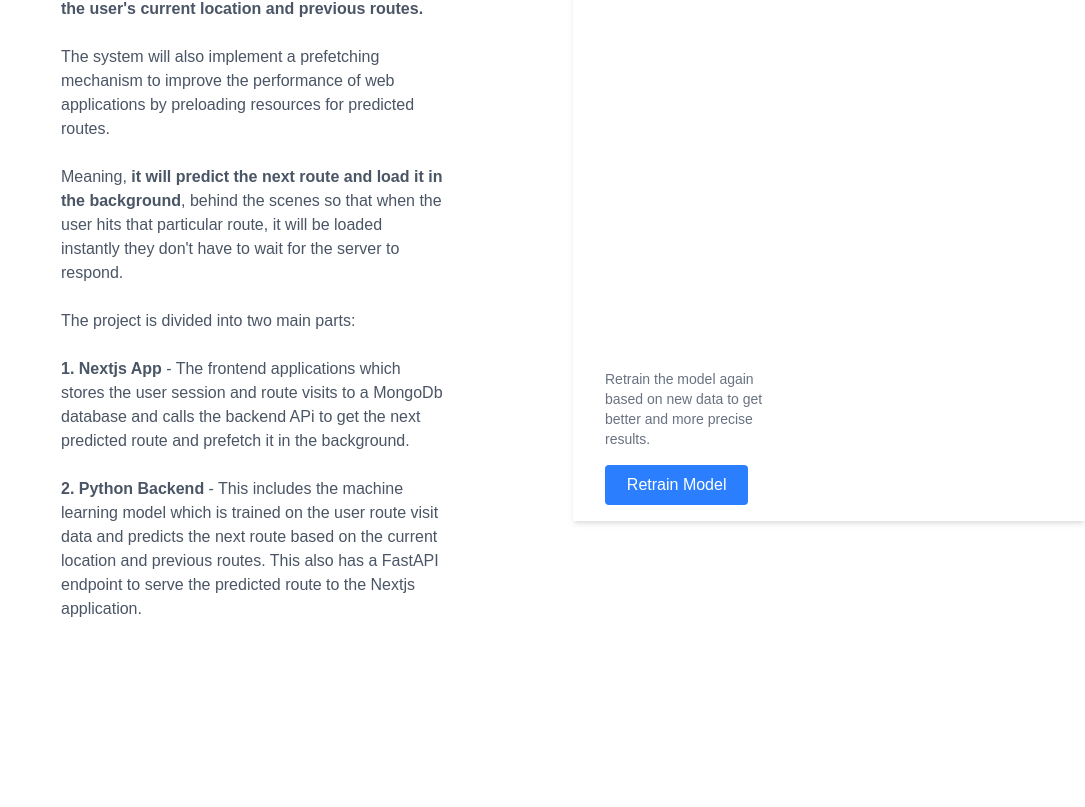
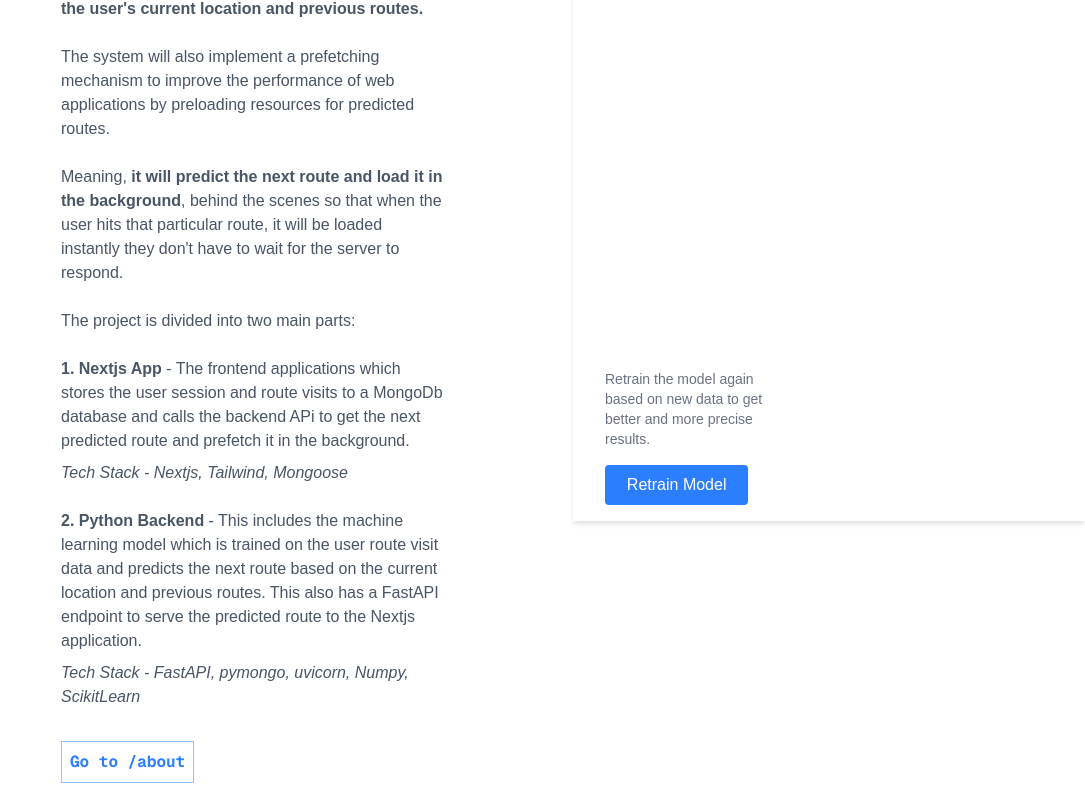
Before and after one commit to kurilpratik/intel-route, a Next.js app in the folder next-app/: page / in a window 1280 px wide. Shown: the part 279-1086 px from the top of the page, without its empty margins (195-1280 px from the left). Before the commit the page ends 972 px from the top, so only its background shows below. Built offline with nearby package versions, Linux system fonts and the light colour scheme; no server answers.

Commit message:
Add linkbtn component and use it acorss pages

```diff
--- a/next-app/app/about/page.jsx
+++ b/next-app/app/about/page.jsx
@@ -1,3 +1,5 @@
+import LinkBtn from "../components/LinkBtn";
+
 export default function About() {
   return (
     <section>
@@ -67,6 +69,10 @@ export default function About() {
         This is done to improve the accuracy of the predictions based on new
         data. The retrain button is available in the sidebar of the app. <br />
       </p>
+      <LinkBtn route="/contact" />
+      <br />
+      <br />
+      <br />
     </section>
   );
 }
--- /dev/null
+++ b/next-app/app/components/LinkBtn.jsx
@@ -0,0 +1,15 @@
+import Link from "next/link";
+import React from "react";
+
+const LinkBtn = (props) => {
+  return (
+    <Link
+      href={props.route}
+      className="font-bold font-mono text-blue-500 hover:text-blue-600 border border-blue-300 p-2"
+    >
+      Go to {props.route === "/" ? "Home" : `${props.route}`}
+    </Link>
+  );
+};
+
+export default LinkBtn;
--- a/next-app/app/contact/page.jsx
+++ b/next-app/app/contact/page.jsx
@@ -1,3 +1,5 @@
+import LinkBtn from "../components/LinkBtn";
+
 export default function Contact() {
   return (
     <section>
@@ -12,11 +14,12 @@ export default function Contact() {
       </p>
       <br />
       Following are my social media handles:
-      <div className="links text-blue-500 font-semibold hover:text-blue-600 flex flex-col gap-2 mt-4 ml-2">
+      <div className="links text-emerald-500 font-semibold flex flex-col gap-2 mt-4 ml-2">
         <a
           href="https://pratikkuril.xyz"
           target="_blank"
           rel="noopener noreferrer"
+          className="hover:text-emerald-600 "
         >
           My Portfolio 🔗
         </a>
@@ -24,6 +27,7 @@ export default function Contact() {
           href="https://www.linkedin.com/in/kurilpratik/"
           target="_blank"
           rel="noopener noreferrer"
+          className="hover:text-emerald-600 "
         >
           Linkedin 🔗
         </a>
@@ -31,6 +35,7 @@ export default function Contact() {
           href="https://www.behance.net/pratikkuril"
           target="_blank"
           rel="noopener noreferrer"
+          className="hover:text-emerald-600 "
         >
           Behance 🔗
         </a>
@@ -38,10 +43,14 @@ export default function Contact() {
           href="https://www.x.com/kurilpratik"
           target="_blank"
           rel="noopener noreferrer"
+          className="hover:text-emerald-600 "
         >
           X (Twitter) 🔗
         </a>
       </div>
+      <br />
+      <br />
+      <LinkBtn route="/" />
     </section>
   );
 }
--- a/next-app/app/page.jsx
+++ b/next-app/app/page.jsx
@@ -1,3 +1,5 @@
+import LinkBtn from "./components/LinkBtn";
+
 export default function Home() {
   return (
     <div>
@@ -34,6 +36,10 @@ export default function Home() {
           applications which stores the user session and route visits to a
           MongoDb database and calls the backend APi to get the next predicted
           route and prefetch it in the background. <br />
+          <span className="italic inline-block pt-2">
+            Tech Stack - Nextjs, Tailwind, Mongoose{" "}
+          </span>
+          <br />
           <br />
           <span className="font-bold">2. Python Backend</span> - This includes
           the machine learning model which is trained on the user route visit
@@ -41,11 +47,15 @@ export default function Home() {
           previous routes. This also has a FastAPI endpoint to serve the
           predicted route to the Nextjs application.
           <br />
-          <br />
-          <br />
+          <span className="italic inline-block pt-2">
+            Tech Stack - FastAPI, pymongo, uvicorn, Numpy, ScikitLearn{" "}
+          </span>
           <br />
         </p>
+        <LinkBtn route="/about" />
       </main>
+      <br />
+      <br />
     </div>
   );
 }
```
